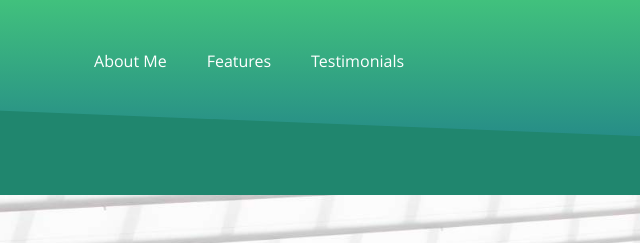
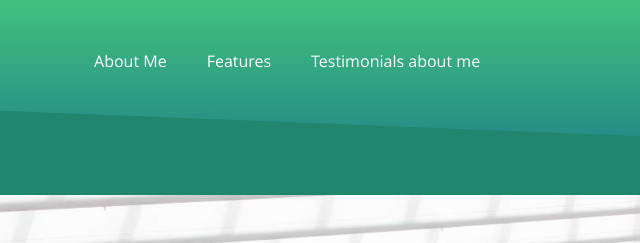
Before and after one commit to erickrsalas/keiko-corp---Performance-Part1, a plain HTML site: page index.html in a window 1280 px wide. Shown: the top 243 px of the page, 296-936 px from the left. Drawn offline with Linux system fonts and the light colour scheme.

Commit message:
Changing testimonials section

```diff
--- a/index.html
+++ b/index.html
@@ -46,7 +46,7 @@
 				<ul class="list-unstyled">
 					<li class="animated wow fadeInLeft" data-wow-delay="0s"><a href="#about">About Me</a></li>
 					<li class="animated wow fadeInLeft" data-wow-delay=".1s"><a href="#app_features">Features</a></li>
-					<li class="animated wow fadeInLeft" data-wow-delay=".2s"><a href="#testimonials">Testimonials</a></li>
+					<li class="animated wow fadeInLeft" data-wow-delay=".2s"><a href="#testimonials">Testimonials about me</a></li>
 				</ul>
 			</nav>
 
```
